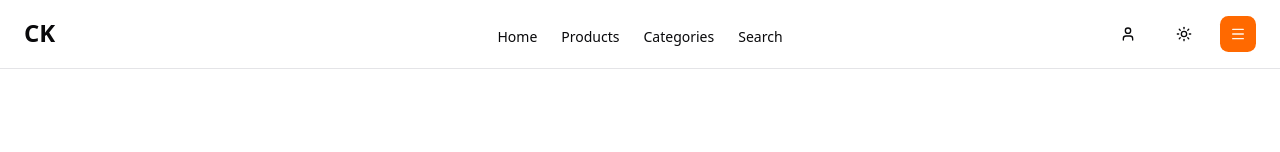
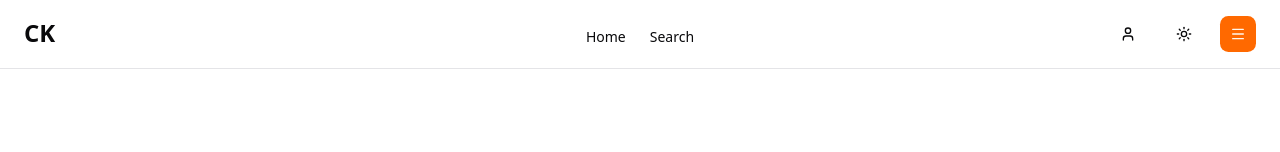
Before and after one commit to EoBryanDev/cupcake-store-ftnd, a Next.js app in the folder web/: page / in a window 1280 px wide. Shown: the top 152 px of the page. Built offline with nearby package versions, Linux system fonts and the light colour scheme; no server answers.

Commit message:
fix: hidding non operational menu itens

```diff
--- a/web/src/components/menus/nav-menu-dktp.tsx
+++ b/web/src/components/menus/nav-menu-dktp.tsx
@@ -30,7 +30,7 @@ export function NavMenuDesktop() {
                 Home
               </Link>
             </div>
-            <div className="hover:text-primary flex items-center">
+            {/* <div className="hover:text-primary flex items-center">
               <Link href="/" className="cursor-pointer text-sm">
                 Products
               </Link>
@@ -42,7 +42,7 @@ export function NavMenuDesktop() {
               >
                 Categories
               </Link>
-            </div>
+            </div> */}
             <div className="flex items-center">
               <Link
                 href="/search?page=1"
--- a/web/src/components/menus/slider-menu.tsx
+++ b/web/src/components/menus/slider-menu.tsx
@@ -89,7 +89,7 @@ function SliderMenu() {
                         Home
                       </Link>
                     </div>
-                    <div className="hover:text-primary flex items-center">
+                    {/* <div className="hover:text-primary flex items-center">
                       <ShoppingBag
                         size={"1.2rem"}
                         className="text-primary mr-2"
@@ -106,7 +106,7 @@ function SliderMenu() {
                       >
                         Categories
                       </Link>
-                    </div>
+                    </div> */}
                     <div className="flex items-center">
                       <SearchIcon
                         size={"1.2rem"}
```
